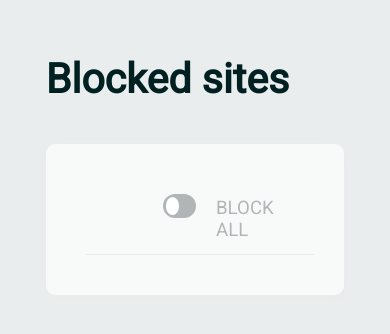
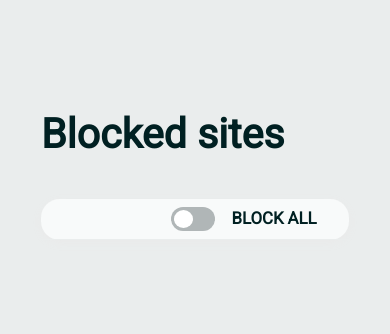
Before and after one commit to rafaqz/ClimateBlock, a browser extension: page extension/options/options.html in a window 390 px wide. Shown: the part 288-622 px from the top of the page. Drawn offline with Linux system fonts and the light colour scheme.

Commit message:
fix responsive in blocked sites

```diff
--- a/extension/options/options.html
+++ b/extension/options/options.html
@@ -20,14 +20,14 @@
 			<section id="list" class="group">
 				<h2 class="blocked">Blocked sites</h2>
 				<section id="site-list">
-          <div class="list-item">
-            <span class="name"></span>
-            <span class="url"></span>
-            <span class="toggle">
+          <div class="list-item flex-parent">
+            <div class="name flex-child"></div>
+            <div class="url flex-child"></div>
+            <div class="toggle flex-child">
               <input type="checkbox" id="cb-all" class="tgl tgl-light">
               <label class="tgl-btn" for="cb-all"></label>
-              <label class="status all">block all</label>
-            </span>
+              <label class="status status-all">block all</label>
+            </div>
           </div>
         </section>
 			</section>
--- a/extension/options/options.js
+++ b/extension/options/options.js
@@ -46,19 +46,19 @@ function createItem(site, sessionval, index) {
 
 	// Create item container
 	var container = document.createElement('div');
-	container.className = 'list-item';
+	container.className = 'list-item flex-parent';
 
 	// Create item text label
-	var name = document.createElement('span');
-  name.className = "name"
+	var name = document.createElement('div');
+  name.className = "name flex-child"
 	name.textContent = site.name;
 
-	var url = document.createElement('span');
-  url.className = "url"
+	var url = document.createElement('div');
+  url.className = "url flex-child"
 	url.textContent = site.url;
 
-  var toggle = document.createElement('span');
-  toggle.className = "toggle"
+  var toggle = document.createElement('div');
+  toggle.className = "toggle flex-child"
   toggleid = 'cb' + index;
   var togglecheck = document.createElement('input');
   togglecheck.type = 'checkbox';
--- a/extension/theme.css
+++ b/extension/theme.css
@@ -6,6 +6,7 @@
 /* Variables */
 :root {
 	--color-light: #E6E6E6;
+	--color-lighter: #F8FAFA;
 	--color-black: #002022;
 	--color-blue: #1C7A7E;
   --color-cyan: #1CBBCC;
@@ -63,7 +64,8 @@ body.options {
 	box-sizing: border-box;
 	margin: auto;
 	padding: 10px;
-	min-width: 70vw;
+	min-width: 65vw;
+	max-width: 97vw;
 }
 
 
@@ -162,55 +164,57 @@ h2 {
 	width: 100%;
 }
 
-/* URL item container */
+#site-list {
+	color: var(--color-black);
+  background: var(--color-lighter) 0% 0% no-repeat padding-box;
+  box-shadow: 0px 3px 10px #EAEAEA;
+  border-radius: 1em;
+}
+
 .list-item {
   border-bottom: 1px solid var(--color-light-grey);
 	color: 1px solid var(--color-black);
-	display: flex;
-	overflow: hidden;
-	width: 100%;
-  padding: 5px;
-}
-
-#site-list {
-	color: var(--color-black);
-  background: #F8FAFA 0% 0% no-repeat padding-box;
-  box-shadow: 0px 3px 10px #EAEAEA;
-  border-radius: 9px;
-  opacity: 1;
-  padding: 40px;
 }
 
 
-.list-item span {
-	flex: 1;
-	padding: 5px;
-}
-
-/* Container */
-.container {
+.flex-parent {
 	display: flex;
 }
 
-span.name {
-  color: var(--color-black);
-  font-size: 20px;
+.flex-child {
+	margin: 0.5em;
+  flex: 1 1;
 }
 
-span.url {
-  color: var(--color-dark-grey);
-  letter-spacing: 0;
+div.name {
+  flex: 1 0;
+  color: var(--color-black);
+  min-width: 4em;
+  font-size: 1.1em;
 }
 
-span.toggle {
+div.url {
+  flex: 2 2;
+  color: var(--color-dark-grey);
+  font-size: 1.0em;
+  letter-spacing: 0;
+  min-width: 0;
+  overflow: hidden;
+}
+
+div.toggle {
 	display: flex;
 	flex-direction: row;
+  font-size: 0.9em;
+  justify-content: flex-end;
+  flex: 0 0 7.5em;
 }
 
 label.status {
-  margin: 3px 20px;
+  padding: 0.05em 1em;
   text-transform: uppercase;
   color: var(--color-grey);
+  width: 5.5em;
 }
 
 label.status-all {
@@ -224,9 +228,9 @@ hr {
 }
 
 br {
-  margin: 0px;
-  padding: 0px;
-  height: 0px;
+  margin: 0;
+  padding: 0;
+  height: 0;
   border: 1px solid #E6E6E6;
   opacity: 1;
 }
```
Also changed, not shown: extension/sites.js (+4 -4 lines).
